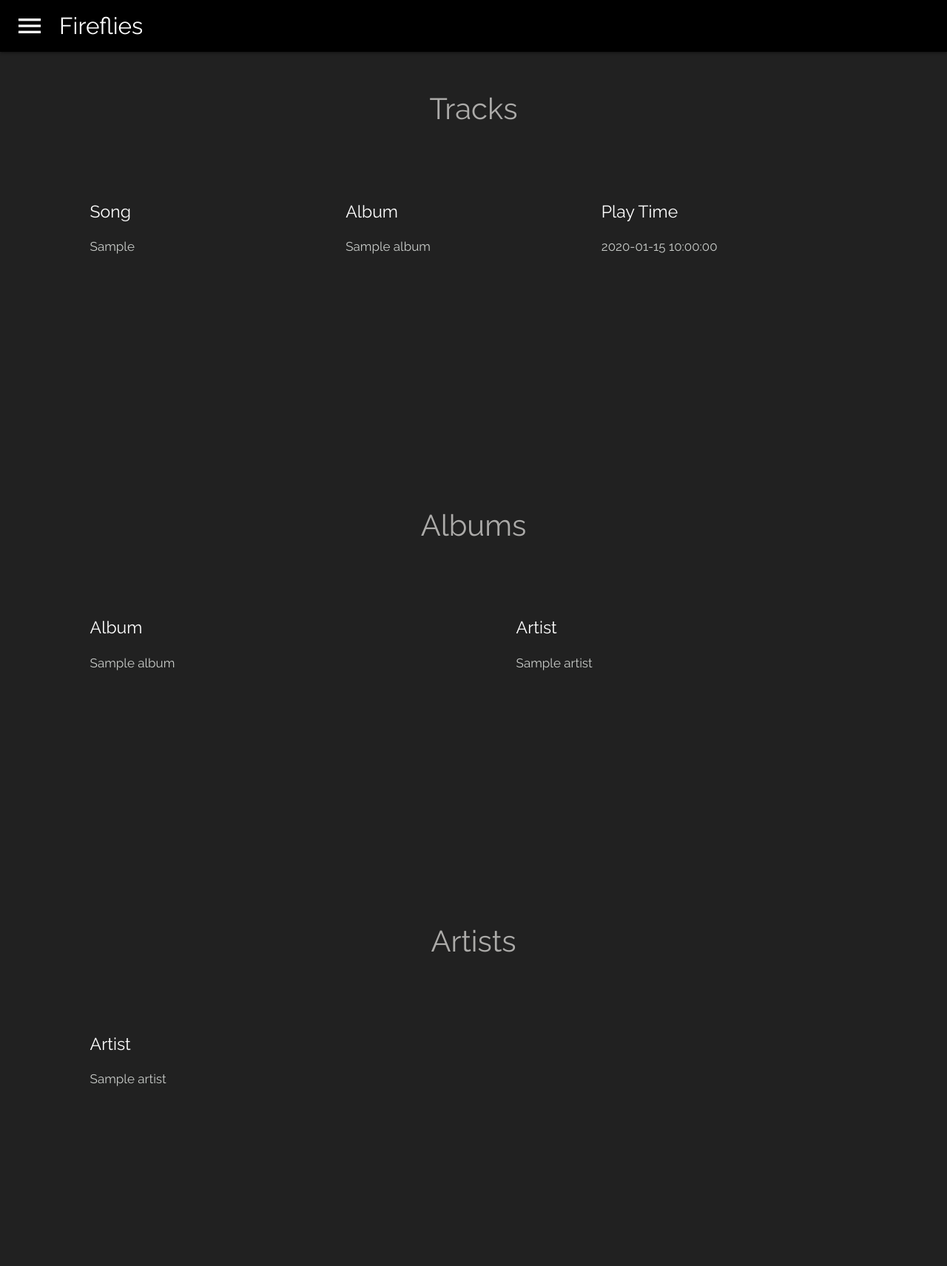
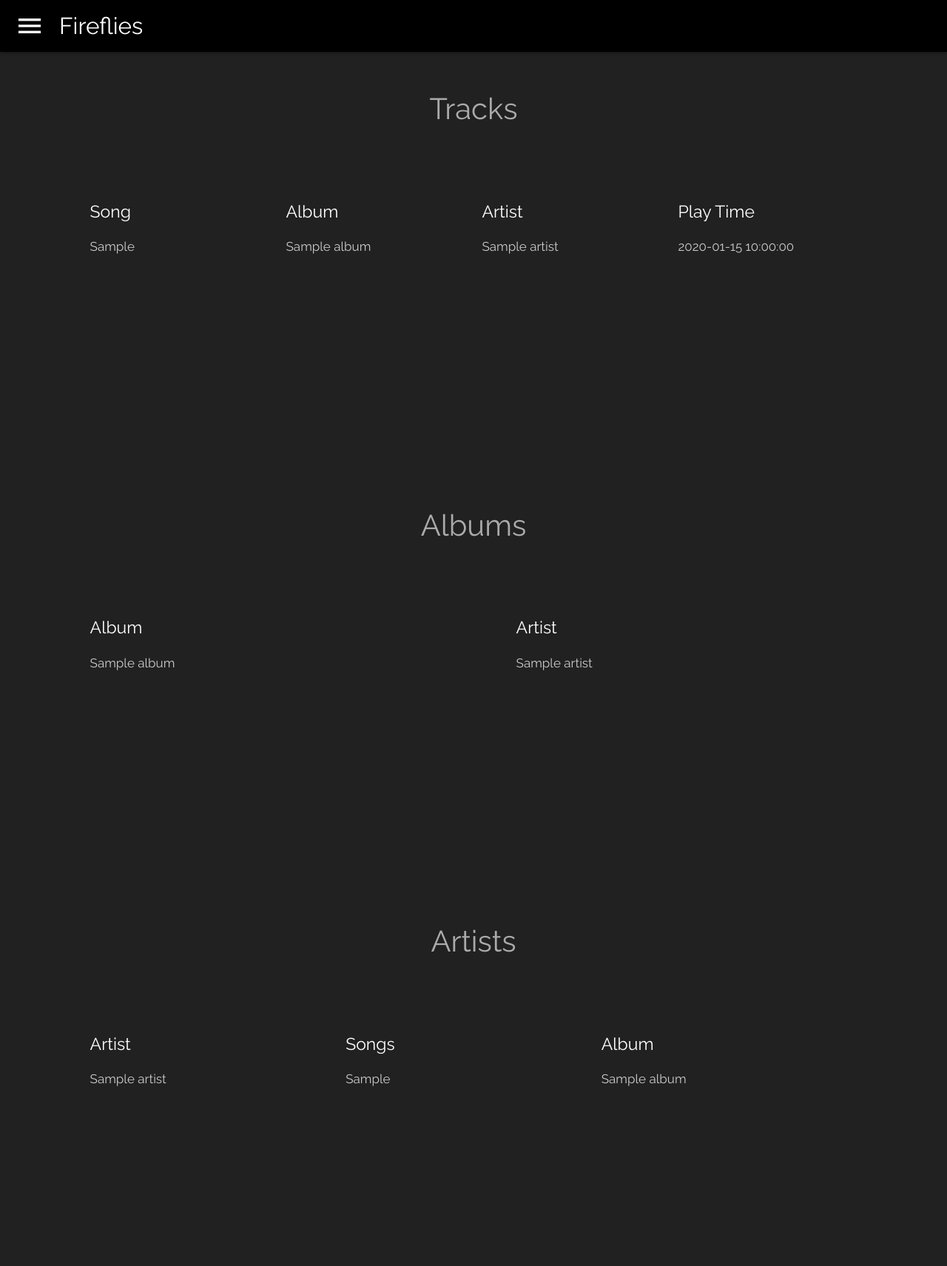
Before and after one commit to bahetyshyam/Fireflies, a PHP site: page /results.php in a window 1280 px wide. Shown: the top 1711 px of the page at 74% size. Run offline with PHP 8.4, Linux system fonts and the light colour scheme; tables that the repository leaves empty or names only in its code hold one stand-in row (values such as "Sample post"); data that the repository does not hold is empty; some libraries are stand-ins or nearby versions.

Commit message:
Changed Attributes of Results page

```diff
--- a/results.php
+++ b/results.php
@@ -51,9 +51,10 @@
 	<div class="resultBack grey darken-4">
 		<h2 id="searchSong" align="center">Tracks</h2>
 		<?php
-			$query1=mysqli_query($con,"select A.Song,B.Album_name,A.Play_time
-										from Tracks A,Albums B
+			$query1=mysqli_query($con,"select A.Song,B.Album_name,C.Artist_name,A.Play_time
+										from Tracks A,Albums B, Artist C
 										where A.Album_id=B.Album_id and
+                                        B.Artist_id=C.Artist_id and
 										A.Song like '%".$searchField."%'");
 
 			if(mysqli_num_rows($query1)==0) {
@@ -67,13 +68,16 @@
 			else {
 				echo "
 						<div class='queryTable'>
-							<div class='queryTableHead3'>
+							<div class='queryTableHead'>
 								<h6>Song</h6>
 							</div>
-							<div class='queryTableHead3'>
+							<div class='queryTableHead'>
 								<h6>Album</h6>
 							</div>
-							<div class='queryTableHead3'>
+							<div class='queryTableHead'>
+								<h6>Artist</h6>
+							</div>
+							<div class='queryTableHead'>
 								<h6>Play Time</h6>
 							</div>
 						</div>
@@ -82,14 +86,17 @@
 				while ($row=mysqli_fetch_array($query1)) {
 						echo "
 								<div class='queryTable'>
-									<div class='gridQuery3'>
+									<div class='gridQuery'>
 									". $row[0] ."
 									</div>
-									<div class='gridQuery3'>
+									<div class='gridQuery'>
 										". $row[1] ."
 									</div>
-									<div class='gridQuery3'>
+									<div class='gridQuery'>
 										". $row[2] ."
+									</div>
+									<div class='gridQuery'>
+										". $row[3] ."
 									</div>
 								</div>
 
@@ -150,9 +157,10 @@
 		<h2 id="searchArtist" align="center">Artists</h2>
 
 		<?php
-			$query3=mysqli_query($con,"select B.Artist_name
-										from Albums A,Artist B
+			$query3=mysqli_query($con,"select B.Artist_name, C.Song, A.Album_name
+										from Albums A,Artist B, Tracks C
 										where A.Artist_id=B.Artist_id and
+										C.Album_id=A.Album_id and
 										B.Artist_name like '%".$searchField."%'");
 
 			if(mysqli_num_rows($query3)==0) {
@@ -166,8 +174,14 @@
 			else {
 				echo "
 						<div class='queryTable'>
-							<div class='queryTableHead2'>
+							<div class='queryTableHead3'>
 								<h6>Artist</h6>
+							</div>
+							<div class='queryTableHead3'>
+								<h6>Songs</h6>
+							</div>
+							<div class='queryTableHead3'>
+								<h6>Album</h6>
 							</div>
 						</div>
 					";
@@ -175,8 +189,14 @@
 				while ($row=mysqli_fetch_array($query3)) {
 							echo "
 									<div class='queryTable'>
-										<div class='gridQuery2'>
+										<div class='gridQuery3'>
 										". $row[0] ."
+										</div>
+										<div class='gridQuery3'>
+										". $row[1] ."
+										</div>
+										<div class='gridQuery3'>
+										". $row[2] ."
 										</div>
 
 									</div>
```
Also changed, not shown: 1 other file.
